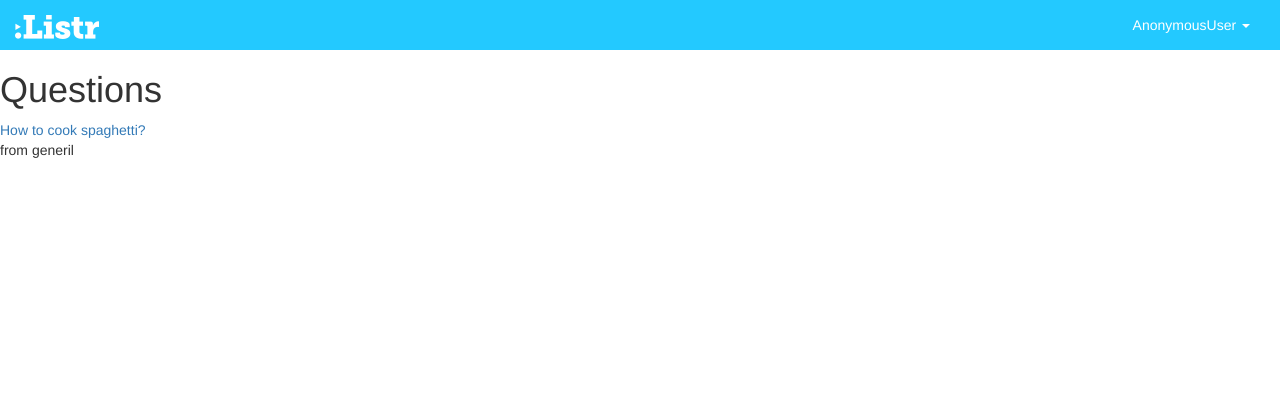
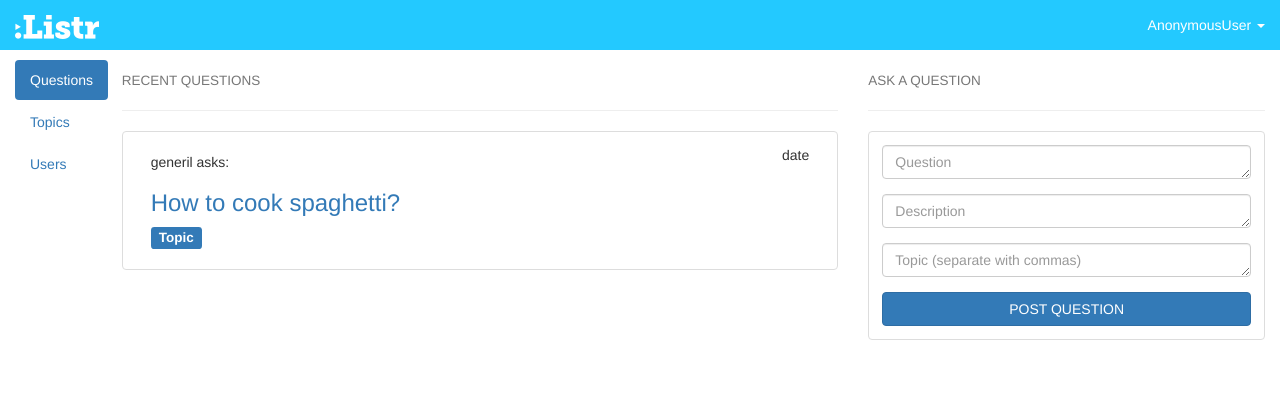
Before and after one commit to generil/listr, a Django app: page /questions/ in a window 1280 px wide. Shown: the top 399 px of the page. Run offline with Django 3.2, Linux system fonts and the light colour scheme; data comes from the database, SQL or seed files in the repository; both versions use the stored data as it was after the commit; some libraries are stand-ins or nearby versions.

Commit message:
ui polish

```diff
--- a/questions/static/questions/css/custom.css
+++ b/questions/static/questions/css/custom.css
@@ -4,6 +4,11 @@
   border: none;
 }
 
-.navbar-default .navbar-nav > .open > a, .navbar-default .navbar-nav > .open > a:hover, .navbar-default .navbar-nav > .open > a:focus {
+.navbar-default .navbar-nav>.open>a, .navbar-default .navbar-nav>.open>a:hover, .navbar-default .navbar-nav>.open>a:focus {
   background-color: #FF9F1C;
 }
+
+.topic, .topic:hover, .topic:focus {
+  text-decoration: none;
+  color: white
+}
--- a/questions/templates/questions_page.html
+++ b/questions/templates/questions_page.html
@@ -11,20 +11,14 @@
   <link rel="stylesheet" href="{% static 'questions/css/custom.css' %}">
 </head>
 
-<body>
-  <nav class="navbar navbar-default listr-header">
+<body style="padding-top:60px; padding-bottom:40px">
+  <nav class="navbar navbar-fixed-top navbar-default">
     <div class="container-fluid">
       <div class="navbar-header">
-        <button type="button" class="navbar-toggle collapsed" data-toggle="collapse" data-target="#bs-example-navbar-collapse-1" aria-expanded="false">
-        <span class="sr-only">Toggle navigation</span>
-        <span class="icon-bar"></span>
-        <span class="icon-bar"></span>
-        <span class="icon-bar"></span>
-      </button>
         <a class="navbar-brand" href="#"><img src="{% static 'questions/assets/logo-small.png' %}" alt="Listr"></a>
       </div>
 
-      <div class="collapse navbar-collapse" id="bs-example-navbar-collapse-1">
+
       <ul class="nav navbar-nav navbar-right">
         <li class="dropdown">
           <a href="#" class="dropdown-toggle" data-toggle="dropdown" role="button" aria-haspopup="true" aria-expanded="false" style="color: white"> {{user}}    <span class="caret"></span></a>
@@ -34,13 +28,61 @@
         </li>
       </ul>
     </div>
-    </div>
   </nav>
 
-  <h1>Questions</h1> {% for question in questions %}
-  <a href="/questions/{{question.id}}">{{question.question}}</a>
-  <p>from {{question.questioner}}</p>
+  <div class="container-fluid">
+    <div class="row">
+      <div class="col-sm-1 sidenav">
+        <ul id="sidebar" class="nav nav-pills nav-stacked affix">
+          <li class="active"><a href="#">Questions</a></li>
+          <li><a href="#">Topics</a></li>
+          <li><a href="#">Users</a></li>
+        </ul>
+      </div>
+      <div class="col-sm-7">
+        <h4><small>RECENT QUESTIONS</small></h4>
+        <hr> {% for question in questions %}
+        <div class="thumbnail">
+          <div class="caption">
+            <div class="container-fluid">
+              <div class="row">
+                <div class="col-lg-11">
+                  <h5>{{question.questioner}} asks:</h6>
+                  <h3><a href="/questions/{{question.id}}">{{question.question}}</a></h3>
+                  <h4><span class="label label-primary"><a href="#" class="topic">Topic</a></span></h4>
+                </div>
+                <div class="col-lg-1">
+                  <p>date</p>
+                </div>
+              </div>
+            </div>
+          </div>
+        </div>
         {% endfor %}
+      </div>
+
+      <div class="col-sm-4">
+        <h4><small>ASK A QUESTION</small></h4>
+        <hr>
+        <div class="thumbnail">
+          <div class="caption">
+            <form class="" action="index.html" method="post">
+              <div class="form-group">
+                <textarea class="form-control" rows="1" placeholder="Question"></textarea>
+              </div>
+              <div class="form-group">
+                <textarea class="form-control" rows="1" placeholder="Description"></textarea>
+              </div>
+              <div class="form-group">
+                <textarea class="form-control" rows="1" placeholder="Topic (separate with commas)"></textarea>
+              </div>
+              <button type="button" class="btn btn-primary btn-block">POST QUESTION</button>
+            </form>
+          </div>
+        </div>
+      </div>
+    </div>
+  </div>
   <script src="https://code.jquery.com/jquery-3.2.1.min.js" integrity="sha256-hwg4gsxgFZhOsEEamdOYGBf13FyQuiTwlAQgxVSNgt4=" crossorigin="anonymous"></script>
   <script src="{% static 'questions/js/bootstrap.js' %}"></script>
   <script src="{% static 'questions/js/script.js' %}"></script>
```
Also changed, not shown: questions/templates/topics_page.html (+5 -3 lines), db.sqlite3. Lines whose indentation alone changed are shown as unchanged.
